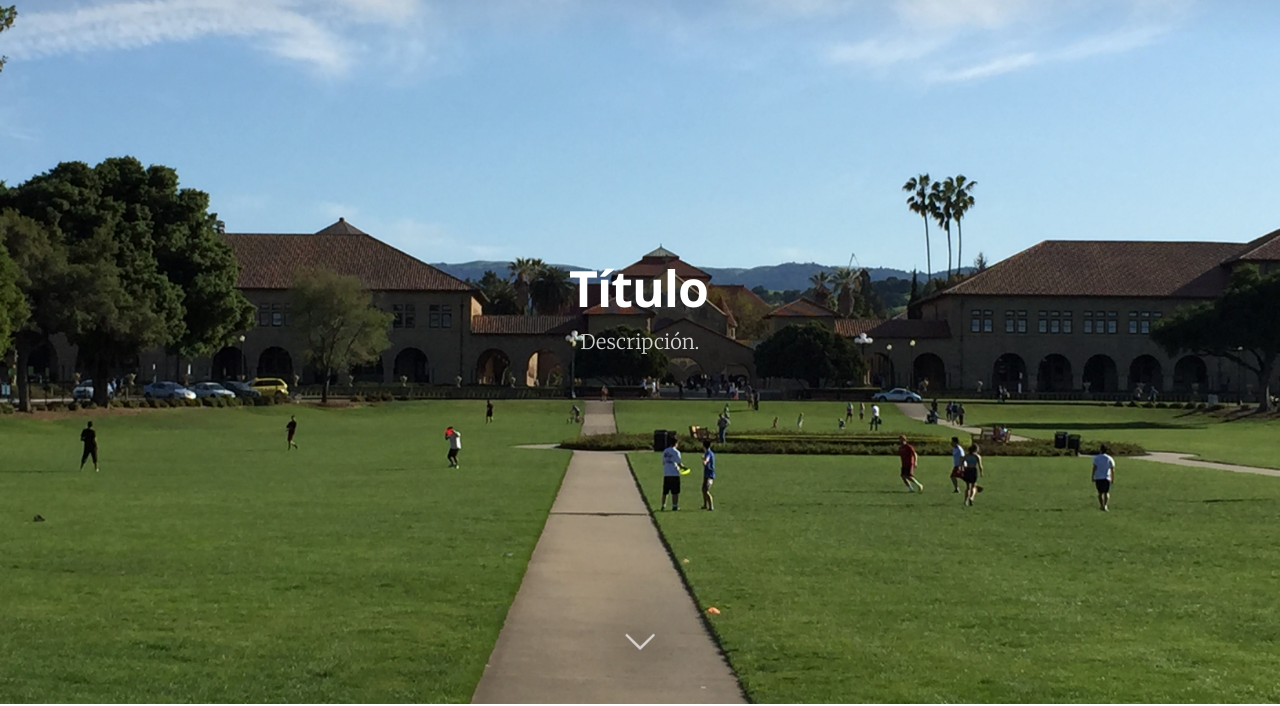
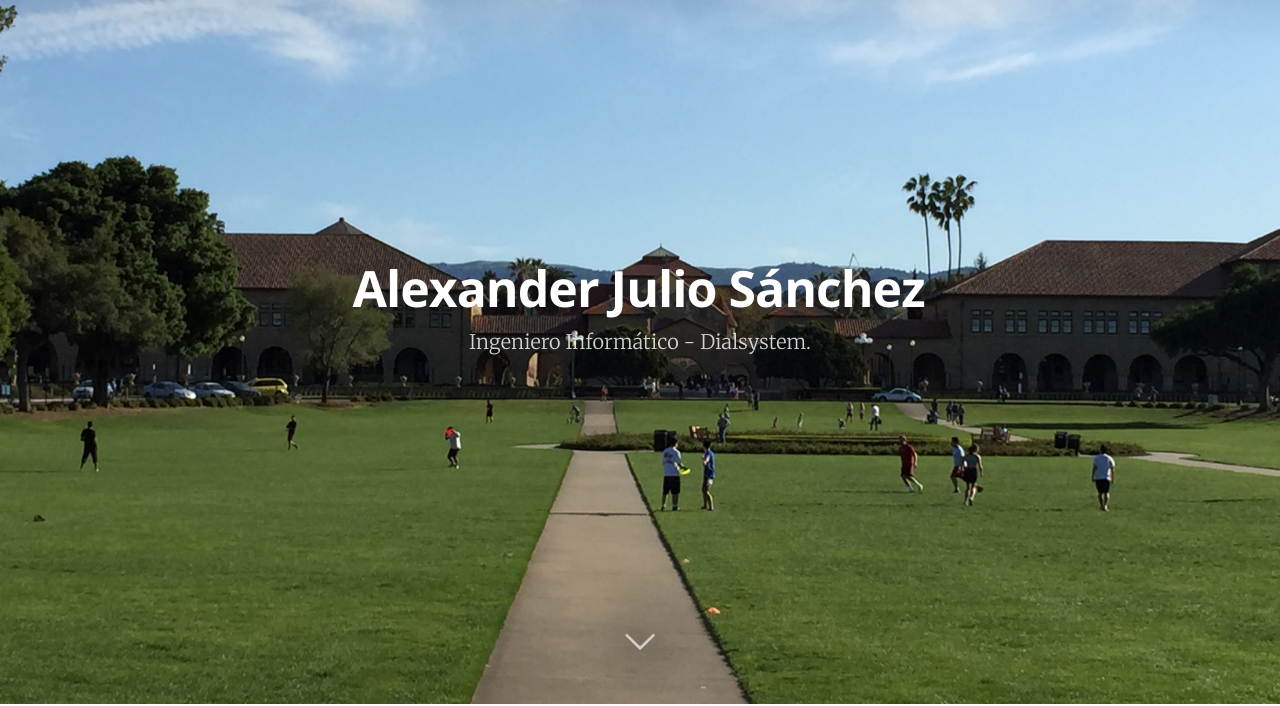
Before and after one commit to alexanderjulio/PortafolioCompukit, a plain HTML site: page index.html in a window 1280 px wide. Shown: the part 96-802 px from the top of the page. Drawn offline with nearby package versions, Linux system fonts and the light colour scheme.

Commit message:
Nombre y descripcion agregados

```diff
--- a/index.html
+++ b/index.html
@@ -7,7 +7,7 @@
 
     <meta charset="utf-8">
 
-    <title>Ejercicio</title>
+    <title>Dialsystem</title>
     <meta name="description" content="Ejercicio del Curso Profesional de GIT y GitHub.">
     <meta http-equiv="Content-Type" content="text/html" charset="UTF-8" />
     <meta http-equiv="X-UA-Compatible" content="IE=edge,chrome=1" />
@@ -75,8 +75,8 @@
             </nav>
             <div class="vertical">
                 <div class="main-header-content inner">
-                    <h1 class="page-title">Título</h1>
-                    <h2 class="page-description">Descripción.</h2>
+                    <h1 class="page-title">Alexander Julio Sánchez</h1>
+                    <h2 class="page-description">Ingeniero Informático - Dialsystem.</h2>
                 </div>
             </div>
             <a class="scroll-down icon-arrow-left" href="index.html#content" data-offset="-45"><span class="hidden">Scroll Down</span></a>
```
